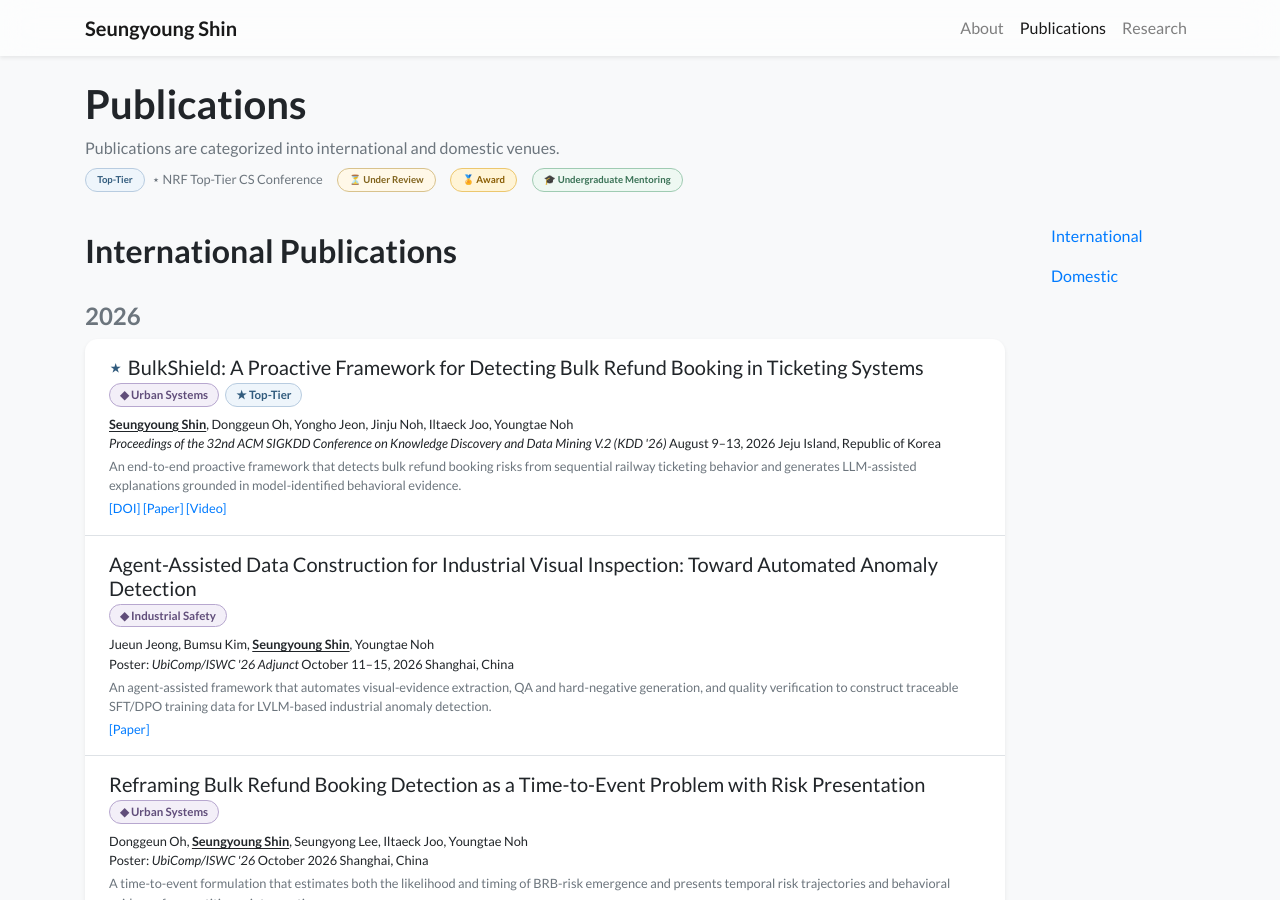
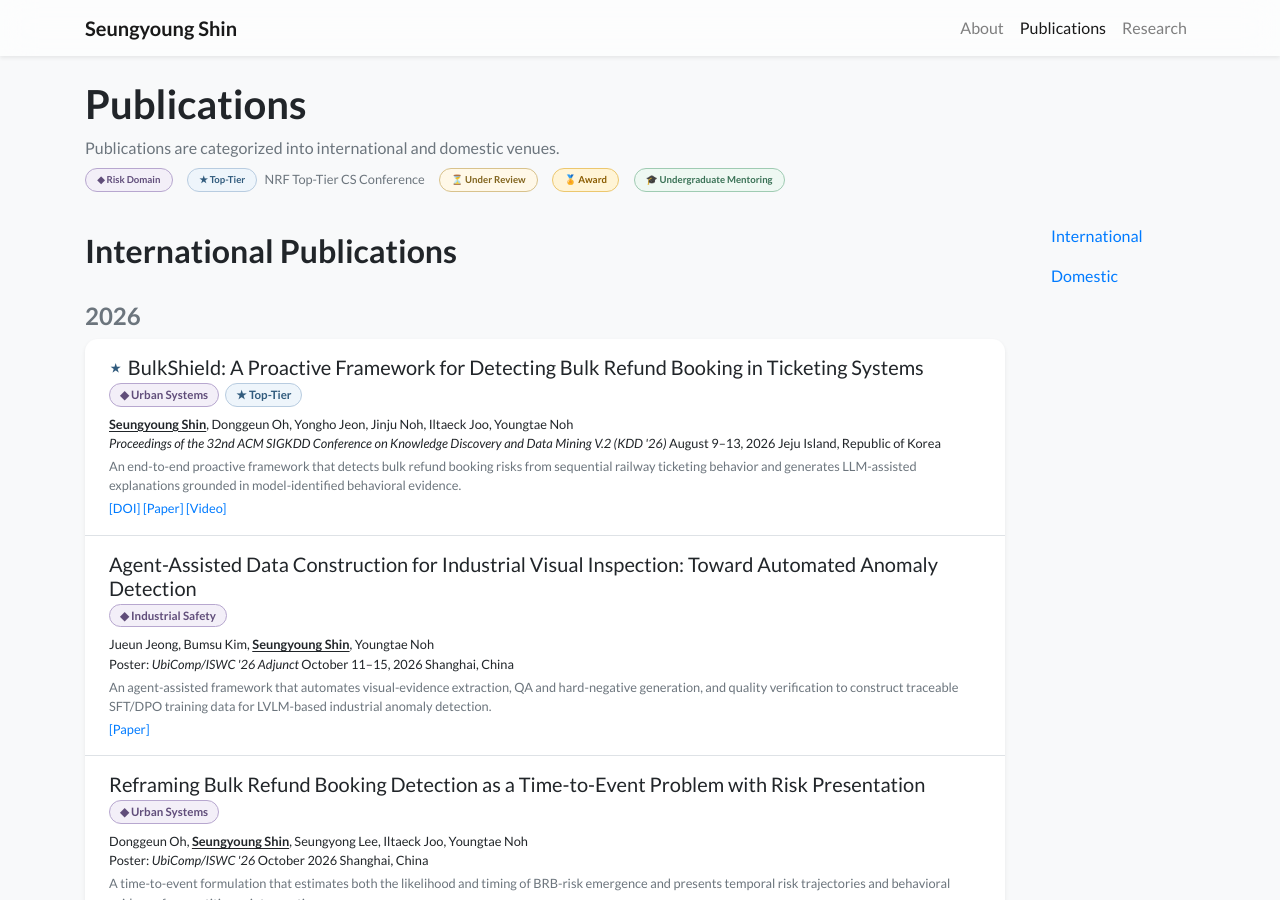
Before and after one commit to seungyoungg/academic-homepage-test, a Jekyll site: the page built from publications.html, in a window 1280 px wide and 900 px high. Built offline with Jekyll 4.4.1, drawn with Linux system fonts in a browser that asks for light colours; nearby versions of some CDN libraries; a style sheet for code colours, icons or effects is not loaded.

Commit message:
Update publications.html

```diff
--- a/publications.html
+++ b/publications.html
@@ -29,6 +29,23 @@ body_attr: >-
           row-gap: 0.55rem;
       "
   >
+      <!-- Risk Domain -->
+      <div class="d-inline-flex align-items-center">
+          <span
+              class="badge badge-pill"
+              style="
+                  padding: 0.38rem 0.7rem;
+                  border: 1px solid #b7a7cf;
+                  background-color: #f3eff8;
+                  color: #604d7a;
+                  font-weight: 600;
+                  white-space: nowrap;
+              "
+          >
+              ◆ Risk Domain
+          </span>
+      </div>
+
       <!-- Top-Tier -->
       <div class="d-inline-flex align-items-center">
           <span
@@ -42,7 +59,7 @@ body_attr: >-
                   white-space: nowrap;
               "
           >
-              Top-Tier
+              ★ Top-Tier
           </span>
 
           <span
@@ -52,7 +69,7 @@ body_attr: >-
                   white-space: nowrap;
               "
           >
-              ⋆ NRF Top-Tier CS Conference
+              NRF Top-Tier CS Conference
           </span>
       </div>
 
```
Also changed, not shown: other parts of publications.html (+8 -2 lines). Lines whose indentation alone changed are shown as unchanged.
